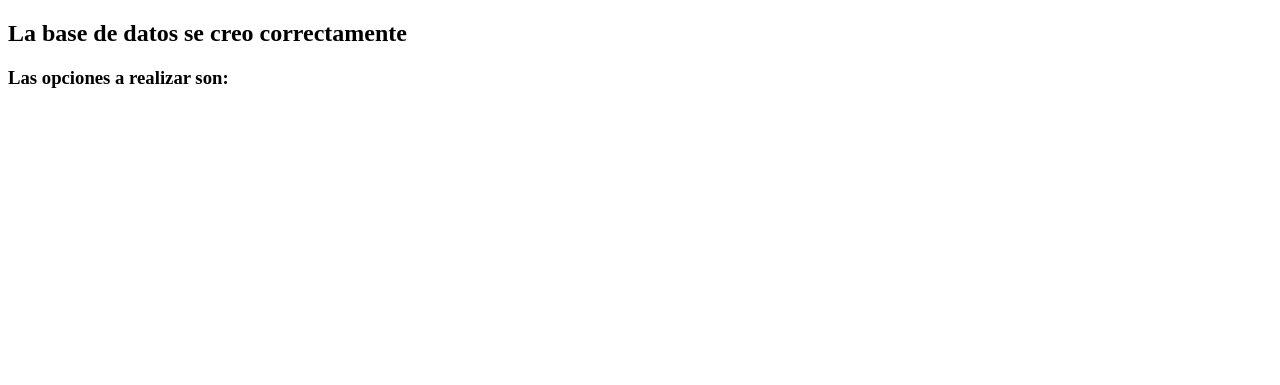
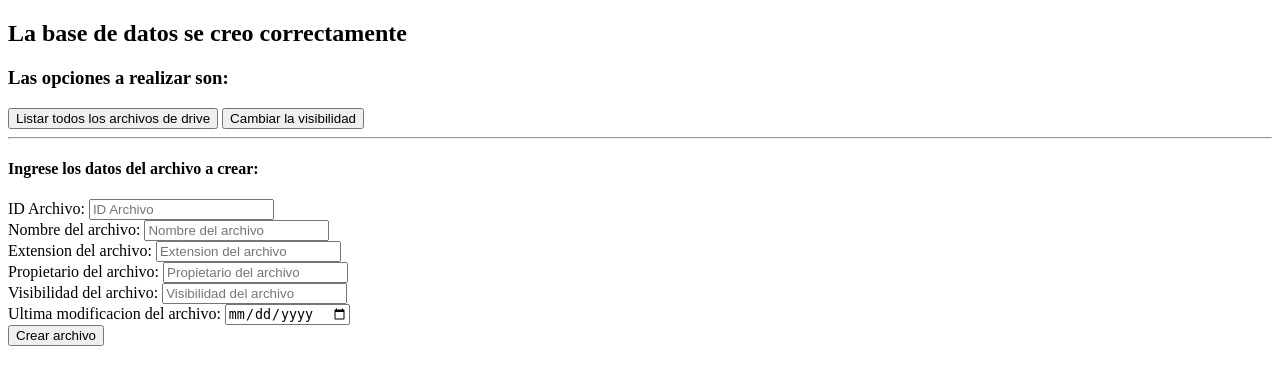
Before and after one commit to NahuelDesimone/Python-ApiRest, a Flask app: template src/templates/panel.html in a window 1280 px wide. Shown: the top 385 px of the page. Run offline with Flask 2, Linux system fonts and the light colour scheme; the template is opened without the code that fills it, so the values that code supplies are empty.

Commit message:
Se logra crear un archivo desde un formulario HTML

```diff
--- a/src/app.py
+++ b/src/app.py
@@ -1,13 +1,16 @@
 from crypt import methods
+import json
 from flask import Flask,jsonify, render_template, request
 from flaskext.mysql import MySQL
 from datetime import datetime
 import pymysql
 
-db = pymysql.connect(
+def connectDatabase():
+    return pymysql.connect(
     host='localhost',
     user='root',
-    password='12345678'
+    password='12345678',
+    database='google_drive'
 )
 
 app =Flask(__name__)
@@ -75,7 +78,22 @@ def getUserFile(idFile):
 @app.route('/newUserFile',methods=['POST'])
 def newUserFile():
     try:
-        newUserFile = request.json
+        id_file = request.form["id_file"]
+        file_name = request.form["file_name"]
+        file_extension = request.form["file_extension"]
+        file_owner = request.form["file_owner"]
+        file_visibility = request.form["file_visibility"]
+        file_lastModified = request.form["file_lastModified"]
+        newUserFile = {
+            "id_file": int(id_file),
+            "file_name": file_name,
+            "file_extension": file_extension,
+            "file_owner": file_owner,
+            "file_visibility": file_visibility,
+            "file_lastModified": file_lastModified
+        }
+        print(newUserFile)
+        db = connectDatabase()
         cursor = db.cursor()
         sql = """INSERT INTO User_Drive (id_file,file_name,file_extension,file_owner,file_visibility,file_lastModified) VALUES ({0},'{1}','{2}','{3}','{4}','{5}')""".format(newUserFile['id_file'],
         newUserFile['file_name'], newUserFile['file_extension'],
@@ -87,8 +105,8 @@ def newUserFile():
     except Exception as ex:
         return jsonify({"message":"Error"})
 
-@app.route('/newDatabase',methods=['POST'])
-def newDatabase():
+@app.route('/panel',methods=['POST'])
+def panel():
     try:
         db = pymysql.connect(
         host='localhost',
@@ -107,7 +125,6 @@ def newDatabase():
 `file_lastModified` DATETIME NOT NULL,
 PRIMARY KEY (`id_file`),
 UNIQUE INDEX `id_file_UNIQUE` (`id_file` ASC) VISIBLE);"""
-        print(sqlCreateTable)
         cursor.execute(sqlCreateTable)
         return render_template('panel.html')
 
--- a/src/templates/index.html
+++ b/src/templates/index.html
@@ -10,7 +10,7 @@
 
     <h1>Bienvenidos a la API Rest</h1>
 
-    <form action="/newDatabase" method="POST">
+    <form action="/panel" method="POST">
         <button type="submit" value="Crear base de datos">Iniciar base de datos</button>
     </form>
 
--- a/src/templates/panel.html
+++ b/src/templates/panel.html
@@ -12,5 +12,37 @@
 
     <h3>Las opciones a realizar son: </h3>
 
+    <button>Listar todos los archivos de drive</button>
+
+    <button>Cambiar la visibilidad</button>
+
+    <hr>
+
+    <h4> Ingrese los datos del archivo a crear: </h4>
+    <form action="/newUserFile" method="POST">
+
+        <label for="id_file">ID Archivo: </label>
+        <input type="number" placeholder="ID Archivo" name="id_file"><br>
+
+        <label for="file_name">Nombre del archivo: </label>
+        <input type="text" placeholder="Nombre del archivo" name="file_name"><br>
+
+        <label for="file_extension">Extension del archivo: </label>
+        <input type="text" placeholder="Extension del archivo" name="file_extension"><br>
+
+        <label for="file_owner">Propietario del archivo: </label>
+        <input type="text" placeholder="Propietario del archivo" name="file_owner"><br>
+
+        <label for="file_visibility">Visibilidad del archivo: </label>
+        <input type="text" placeholder="Visibilidad del archivo" name="file_visibility"><br>
+
+        <label for="file_lastModified">Ultima modificacion del archivo: </label>
+        <input type="date" placeholder="Ultima modificacion del archivo" name="file_lastModified"><br>
+
+        <button type="submit">Crear archivo</button>
+
+    </form>
+
+
 </body>
 </html>
```
